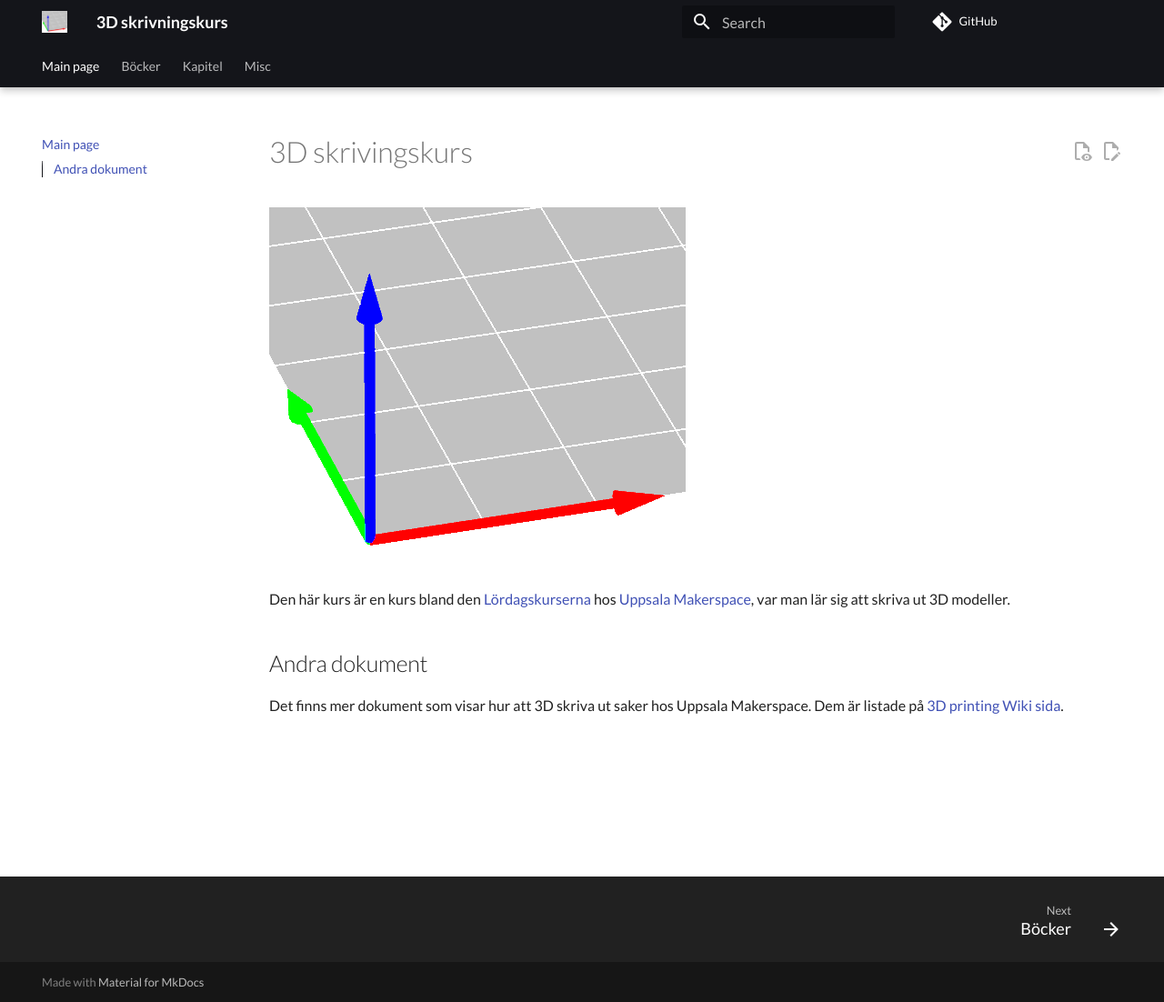
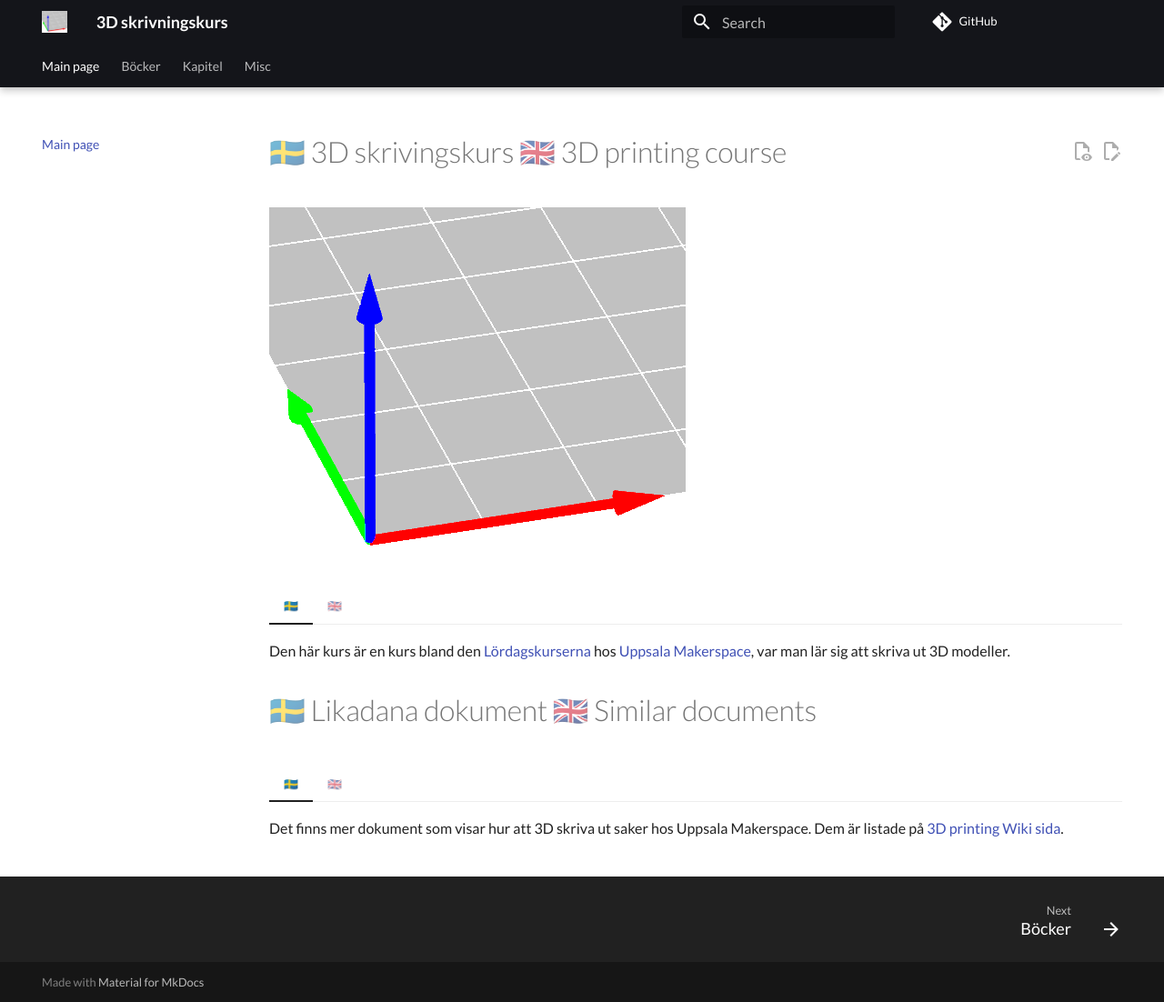
Before and after one commit to uppsala-makerspace/3d_skrivningskurs, an MkDocs documentation site: the page built from docs/index.md, in a window 1280 px wide and 1102 px high. Shown: the whole window at 91% size. Built offline with MkDocs 1.6.1 and Material for MkDocs 9.7.7, drawn with Linux system fonts in a browser that asks for light colours; comment, search, counter and statistics services are not loaded; part of the change alters nothing that is shown.

Commit message:
Website is bilingual

```diff
--- a/docs/index.md
+++ b/docs/index.md
@@ -1,21 +1,43 @@
 ---
 tags:
-  - OpenSCAD
+  - 3D
+  - print
+  - printing
+  - skrivning
   - kurs
   - course
 ---
 
-# 3D skrivingskurs
+
+# 🇸🇪 3D skrivingskurs 🇬🇧 3D printing course
 
 ![3D skrivingskurs logo](logo/3d_skrivningskurs_logo.png)
 
-Den här kurs är en kurs
-bland den [Lördagskurserna](https://uppsala-makerspace.github.io/loerdagskurser/)
-hos [Uppsala Makerspace](https://www.uppsalamakerspace.se/),
-var man lär sig att skriva ut 3D modeller.
+=== "🇸🇪"
 
-## Andra dokument
+    Den här kurs är en kurs
+    bland den [Lördagskurserna](https://uppsala-makerspace.github.io/loerdagskurser/)
+    hos [Uppsala Makerspace](https://www.uppsalamakerspace.se/),
+    var man lär sig att skriva ut 3D modeller.
 
-Det finns mer dokument som visar hur att 3D skriva ut saker hos
-Uppsala Makerspace.
-Dem är listade på [3D printing Wiki sida](https://wiki.uppsalamakerspace.se/3D-printing).
+=== "🇬🇧"
+
+    This is one of the courses of
+    [the Saturday Courses](https://uppsala-makerspace.github.io/loerdagskurser/)
+    at [Uppsala Makerspace](https://www.uppsalamakerspace.se/),
+    where one can learn how to print 3D models.
+
+# 🇸🇪 Likadana dokument 🇬🇧 Similar documents
+
+
+=== "🇸🇪"
+
+    Det finns mer dokument som visar hur att 3D skriva ut saker hos
+    Uppsala Makerspace.
+    Dem är listade på [3D printing Wiki sida](https://wiki.uppsalamakerspace.se/3D-printing).
+
+=== "🇬🇧"
+
+    There are more documents showing how to 3D print things at
+    Uppsala Makerspace.
+    They are listed on the [3D-printing Wiki page](https://wiki.uppsalamakerspace.se/3D-printing).
```
Also changed, not shown: docs/contact_us.md (+1 -1 lines).
